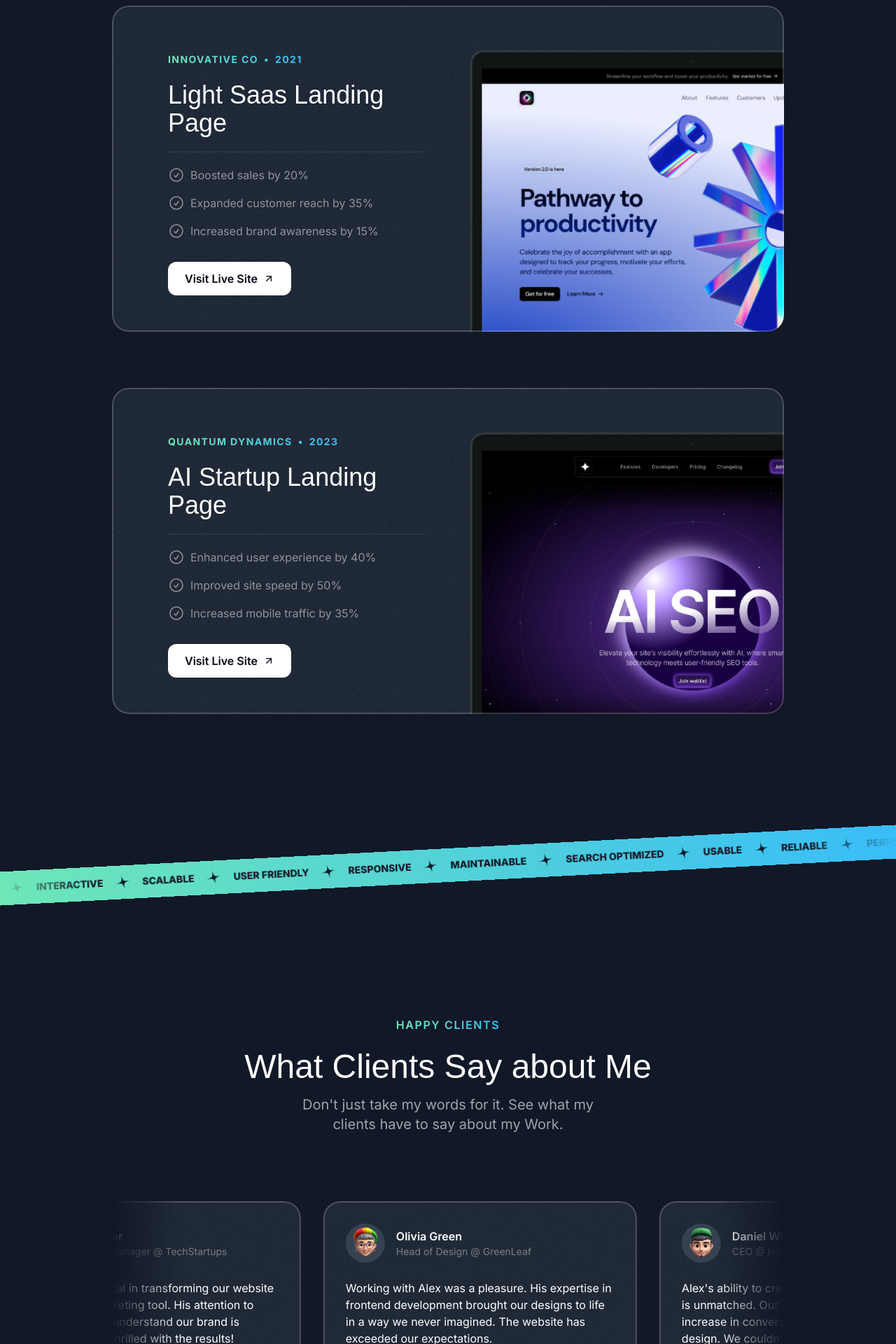
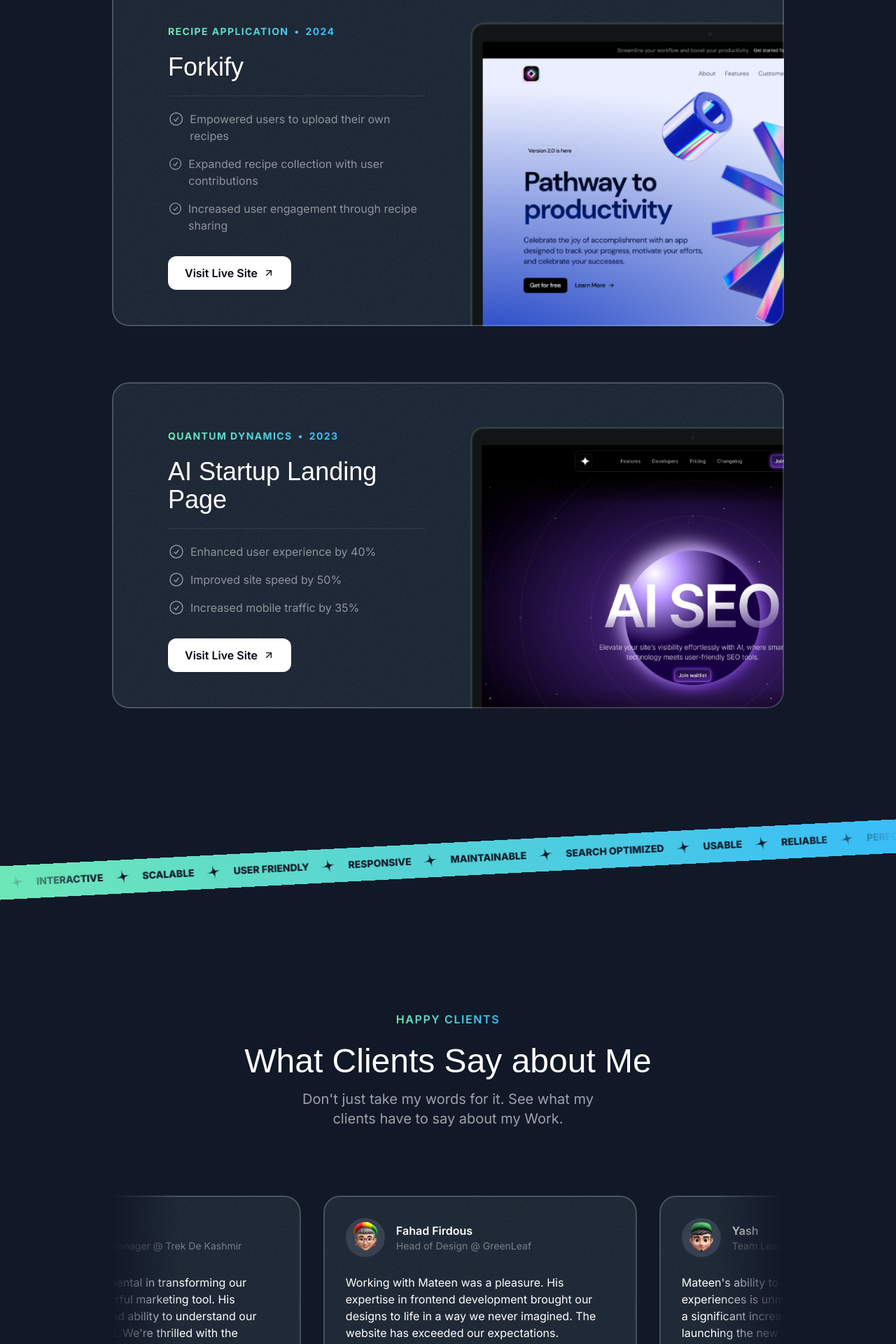
Before and after one commit to Mateennazir/-MateenDiv-, a Next.js app: page / in a window 1280 px wide. Shown: the part 1804-3724 px from the top of the page at 70% size. Built offline with nearby package versions, Linux system fonts and the light colour scheme; a web font is replaced by a local one.

Commit message:
Some changes

```diff
--- a/src/sections/Contact.tsx
+++ b/src/sections/Contact.tsx
@@ -24,7 +24,7 @@ export const ContactSection = () => {
             </div>
             <div>
               <button className="text-white bg-gray-900 inline-flex items-center px-6 h-12 rounded-xl gap-2 w-max border border-gray-900">
-                <span className="font-semibold">Contact Me</span>
+                <span className="font-semibold">Contact Me</span>{" "}
                 <ArrowUpRightIcon className="size-4" />
               </button>
             </div>
--- a/src/sections/Footer.tsx
+++ b/src/sections/Footer.tsx
@@ -1,36 +1,27 @@
 import ArrowUpRightIcon from "@/assets/icons/arrow-up-right.svg";
+
 const footerLinks = [
-  {
-    title: "Github",
-    href: "#",
-  },
-  {
-    title: "Twitter",
-    href: "#",
-  },
-  {
-    title: "Instagram",
-    href: "#",
-  },
-  {
-    title: "LinkedIn",
-    href: "#",
-  },
+  { title: "Twitter", href: "https://x.com/Mateenchowdary" },
+  { title: "Instagram", href: "https://www.instagram.com/mateen.chowdhary/" },
+  { title: "LinkedIn", href: "https://www.linkedin.com/in/mateen-chowdhary/" },
+  { title: "Mail", href: "mailto:chowdharymateen0@gmail.com" },
 ];
 
 export const Footer = () => {
   return (
-    <footer className="relative -z-10 overflow-x-clip">
+    <footer className="relative z-10 overflow-x-clip">
       <div className="absolute h-[400px] w-[1600px] bottom-0 left-1/2 -translate-x-1/2 bg-emerald-300/30 [mask-image:radial-gradient(50%_50%_at_bottom_center,black,transparent)] -z-10"></div>
       <div className="container">
         <div className="border-t border-white/15 py-6 text-sm flex flex-col md:flex-row md:justify-between items-center gap-8">
-          <div className="text-white/40">&copy;2024. All rights reserved. </div>
+          <div className="text-white/40">&copy;2024. All rights reserved.</div>
           <nav className="flex flex-col md:flex-row items-center gap-8">
             {footerLinks.map((link) => (
               <a
-                href="#"
+                href={link.href}
                 key={link.title}
-                className="inline-flex items-center gap-1.5"
+                target="_blank"
+                rel="noopener noreferrer"
+                className="inline-flex items-center gap-1.5 hover:underline"
               >
                 <span className="font-semibold">{link.title}</span>
                 <ArrowUpRightIcon className="size-4" />
--- a/src/sections/Projects.tsx
+++ b/src/sections/Projects.tsx
@@ -1,4 +1,5 @@
 import darkSaasLandingPage from "@/assets/images/dark-saas-landing-page.png";
+import TrekDeKashmir from "@/assets/images/trek-de-kashmir-page.png";
 import lightSaasLandingPage from "@/assets/images/light-saas-landing-page.png";
 import aiStartupLandingPage from "@/assets/images/ai-startup-landing-page.png";
 import Image from "next/image";
@@ -9,27 +10,27 @@ import { SectionHeader } from "@/components/SectionHeader";
 import { Card } from "@/components/Card";
 const portfolioProjects = [
   {
-    company: "Acme Corp",
-    year: "2022",
-    title: "Dark Saas Landing Page",
+    company: "Trek De Kashmir",
+    year: "2023",
+    title: "Travel agency Website",
     results: [
       { title: "Enhanced user experience by 40%" },
       { title: "Improved site speed by 50%" },
       { title: "Increased mobile traffic by 35%" },
     ],
-    link: "https://youtu.be/4k7IdSLxh6w",
+    link: "https://mateennazir.github.io/-Trekdekashmir/",
     image: darkSaasLandingPage,
   },
   {
-    company: "Innovative Co",
-    year: "2021",
-    title: "Light Saas Landing Page",
+    company: "Recipe Application",
+    year: "2024",
+    title: "Forkify",
     results: [
-      { title: "Boosted sales by 20%" },
-      { title: "Expanded customer reach by 35%" },
-      { title: "Increased brand awareness by 15%" },
+      { title: "Empowered users to upload their own recipes" },
+      { title: "Expanded recipe collection with user contributions" },
+      { title: "Increased user engagement through recipe sharing" },
     ],
-    link: "https://youtu.be/7hi5zwO75yc",
+    link: "https://reciperevel-mateen-chowdhary.netlify.app/",
     image: lightSaasLandingPage,
   },
   {
@@ -41,7 +42,7 @@ const portfolioProjects = [
       { title: "Improved site speed by 50%" },
       { title: "Increased mobile traffic by 35%" },
     ],
-    link: "https://youtu.be/Z7I5uSRHMHg",
+    link: "",
     image: aiStartupLandingPage,
   },
 ];
--- a/src/sections/Testimonials.tsx
+++ b/src/sections/Testimonials.tsx
@@ -10,33 +10,33 @@ import { Card } from "@/components/Card";
 import { Fragment } from "react";
 const testimonials = [
   {
-    name: "Alex Turner",
-    position: "Marketing Manager @ TechStartups",
-    text: "Alex was instrumental in transforming our website into a powerful marketing tool. His attention to detail and ability to understand our brand is exceptional. We're thrilled with the results!",
+    name: "Ubair Mir",
+    position: "Marketing Manager @ Trek De Kashmir",
+    text: "Mateen was instrumental in transforming our website into a powerful marketing tool. His attention to detail and ability to understand our brand is exceptional. We're thrilled with the results!",
     avatar: memojiAvatar1,
   },
   {
-    name: "Olivia Green",
+    name: "Fahad Firdous",
     position: "Head of Design @ GreenLeaf",
-    text: "Working with Alex was a pleasure. His expertise in frontend development brought our designs to life in a way we never imagined. The website has exceeded our expectations.",
+    text: "Working with Mateen was a pleasure. His expertise in frontend development brought our designs to life in a way we never imagined. The website has exceeded our expectations.",
     avatar: memojiAvatar2,
   },
   {
-    name: "Daniel White",
-    position: "CEO @ InnovateCo",
-    text: "Alex's ability to create seamless user experiences is unmatched. Our website has seen a significant increase in conversions since launching the new design. We couldn't be happier.",
+    name: "Yash",
+    position: "Team Lead @ BlueStock",
+    text: "Mateen's ability to create seamless user experiences is unmatched. Our website has seen a significant increase in conversions since launching the new design. We couldn't be happier.",
     avatar: memojiAvatar3,
   },
   {
     name: "Emily Carter",
     position: "Product Manager @ GlobalTech",
-    text: "Alex is a true frontend wizard. He took our complex product and transformed it into an intuitive and engaging user interface. We're already seeing positive feedback from our customers.",
+    text: "Mateen is a true frontend wizard. He took our complex product and transformed it into an intuitive and engaging user interface. We're already seeing positive feedback from our customers.",
     avatar: memojiAvatar4,
   },
   {
-    name: "Michael Brown",
-    position: "Director of IT @ MegaCorp",
-    text: "Alex's work on our website has been nothing short of exceptional. He's a talented developer who is also a great communicator. We highly recommend him.",
+    name: "Shabir Mustafa",
+    position: "Computer Engineer @ NIT",
+    text: "Mateen's work on our website has been nothing short of exceptional. He's a talented developer who is also a great communicator. We highly recommend him.",
     avatar: memojiAvatar5,
   },
 ];
```
Also changed, not shown: src/assets/images/trek-de-kashmir-page.png (added).
